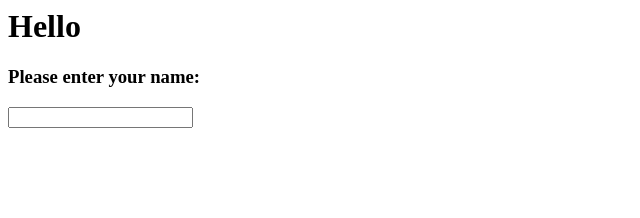
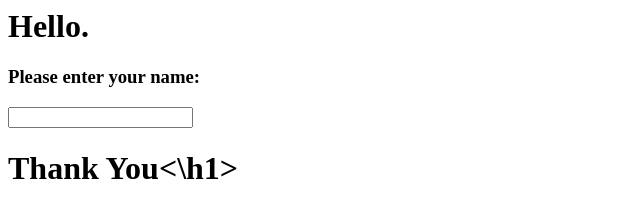
Before and after one commit to njschlue/greeter, a plain HTML site: page index.html in a window 1280 px wide. Shown: the whole page, without its empty margins (0-640 px from the left). Drawn offline with Linux system fonts and the light colour scheme.

Commit message:
Thanked the user

```diff
--- a/index.html
+++ b/index.html
@@ -4,8 +4,9 @@
 	</head>
 
 <body>
-	<h1>Hello</h1>
+	<h1>Hello.</h1>
 	<h3>Please enter your name:</h3>
 	<input type="text" name="uname">
+	<h1>Thank You<\h1>
 </body>
 </html>
```
